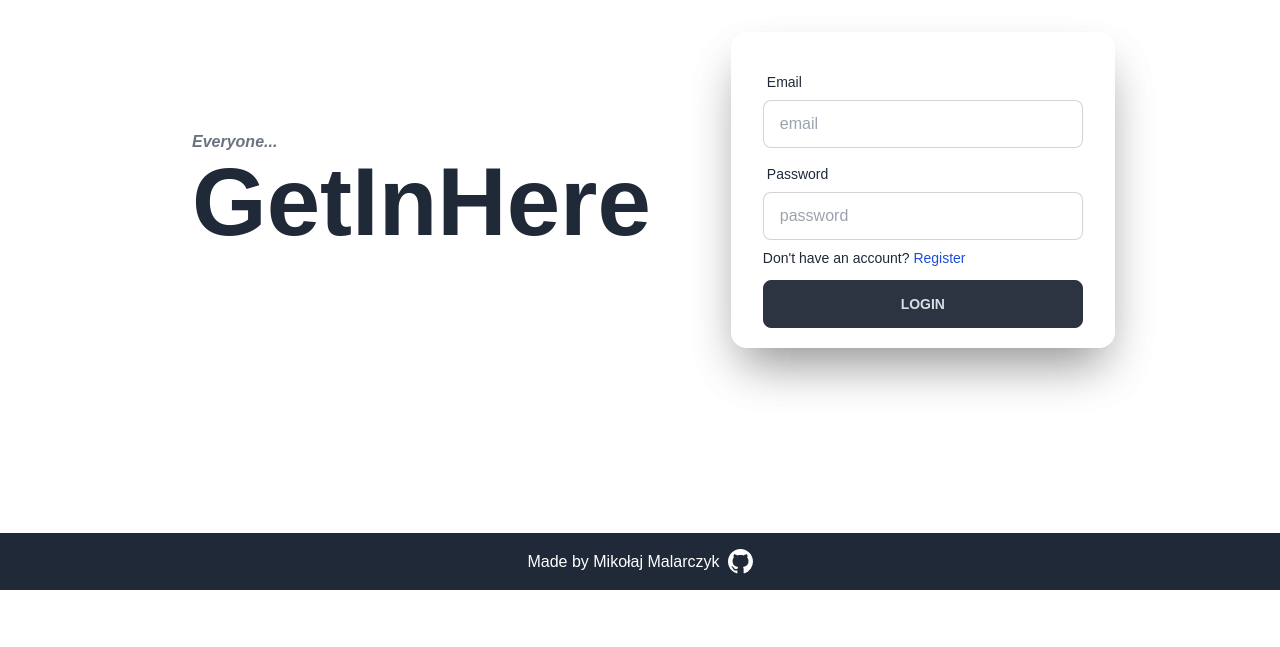
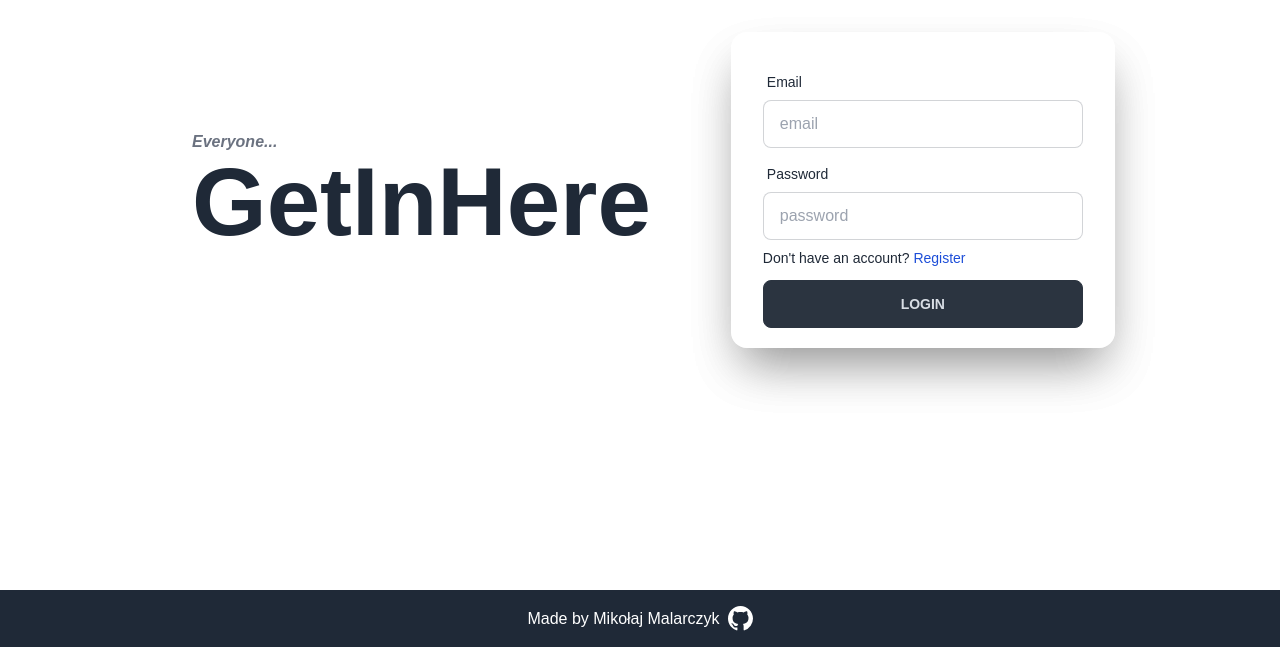
Before and after one commit to malalalash/social-media-PERN, a React (Vite) app in the folder client/: page /login in a window 1280 px wide. Shown: the part 210-857 px from the top of the page. Before the commit the page ends 800 px from the top, so only its background shows below. Built offline with nearby package versions, Linux system fonts and the light colour scheme; no server answers.

Commit message:
added top margin to footer

```diff
--- a/client/src/components/Footer.tsx
+++ b/client/src/components/Footer.tsx
@@ -2,7 +2,7 @@ import { BsGithub } from "react-icons/bs";
 
 const Footer = () => {
   return (
-    <footer className="footer footer-center p-4 mt-10 bg-gray-800 fixed bottom-0">
+    <footer className="footer footer-center p-4 bg-gray-800 bottom-0">
       <div className="flex flex-col sm:flex-row items-center justify-center">
         <p className="text-white text-base">Made by Mikołaj Malarczyk</p>
         <a
```
